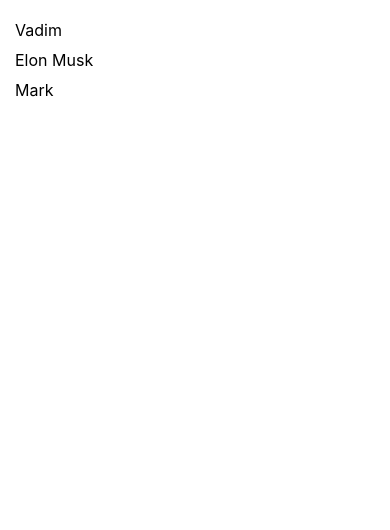
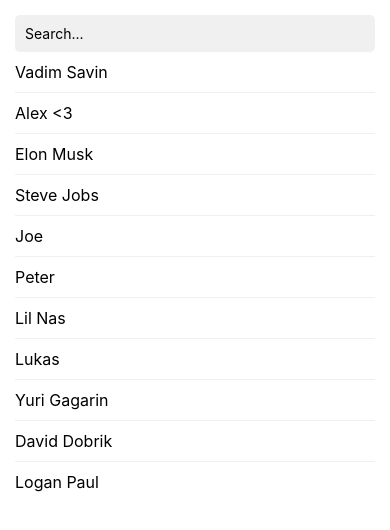
Before and after one commit to supremed3v/callingapp_react-native, a React Native app: screen / in a window 390 px wide. Shown: the top 530 px of the page. Built offline with nearby package versions, Linux system fonts and the light colour scheme.

Commit message:
Created Contact Screend and Calling Screen

```diff
--- a/App.js
+++ b/App.js
@@ -7,48 +7,19 @@
  */
 
 import React from 'react';
-import {
-  SafeAreaView,
-  StatusBar,
-  StyleSheet,
-  Text,
-  FlatList,
-  View,
-} from 'react-native';
+import {SafeAreaView, StatusBar} from 'react-native';
+import ContactsScreen from './src/screens/ContactsScreen';
 
-const contacts = ['Vadim', 'Elon Musk', 'Mark'];
+
 
 const App = () => {
   return (
-    <SafeAreaView >
+    <SafeAreaView>
       <StatusBar barStyle={'dark-content'} />
-      <View style={styles.page}>
-        <FlatList
-          data={contacts}
-          renderItem={({item}) => (
-            <Text style={styles.contactName}>{item}</Text>
-          )}
 
-          ItemSeparatorComponent={()=> <View style={styles.separator} />}
-        />
-      </View>
+      <ContactsScreen/>
     </SafeAreaView>
   );
 };
 
-const styles = StyleSheet.create({
-  page: {
-    padding: 15,
-  },
-
-  contactName: {
-    fontSize: 16,
-    marginVertical: 5,
-  },
-
-  separator: {
-
-  }
-});
-
 export default App;
--- /dev/null
+++ b/assets/data/contacts.json
@@ -0,0 +1,57 @@
+[
+  {
+    "user_id": "1",
+    "user_name": "vadim",
+    "user_display_name": "Vadim Savin"
+  },
+  {
+    "user_id": "2",
+    "user_name": "alex",
+    "user_display_name": "Alex <3"
+  },
+  {
+    "user_id": "3",
+    "user_name": "elonmusk",
+    "user_display_name": "Elon Musk"
+  },
+  {
+    "user_id": "4",
+    "user_name": "jobs",
+    "user_display_name": "Steve Jobs"
+  },
+  {
+    "user_id": "5",
+    "user_name": "joe",
+    "user_display_name": "Joe"
+  },
+  {
+    "user_id": "6",
+    "user_name": "peter",
+    "user_display_name": "Peter"
+  },
+  {
+    "user_id": "7",
+    "user_name": "lilnas",
+    "user_display_name": "Lil Nas"
+  },
+  {
+    "user_id": "8",
+    "user_name": "Lukas",
+    "user_display_name": "Lukas"
+  },
+  {
+    "user_id": "9",
+    "user_name": "Yuri",
+    "user_display_name": "Yuri Gagarin"
+  },
+  {
+    "user_id": "10",
+    "user_name": "David",
+    "user_display_name": "David Dobrik"
+  },
+  {
+    "user_id": "11",
+    "user_name": "Logan",
+    "user_display_name": "Logan Paul"
+  }
+]
--- /dev/null
+++ b/src/screens/ContactsScreen/index.js
@@ -0,0 +1,56 @@
+import {View, Text, StyleSheet, FlatList, TextInput} from 'react-native';
+import React, {useState, useEffect} from 'react';
+
+import dummyContacts from '../../../assets/data/contacts.json';
+
+export default function ContactsScreen() {
+  const [searchTerm, setSearchTerm] = useState('');
+  const [filteredContacts, setFilteredContacts] = useState(dummyContacts);
+
+  useEffect(() => {
+    const newContacts = dummyContacts.filter(
+      contact => contact.user_display_name.toLowerCase().includes(searchTerm.toLowerCase()),
+    );
+    setFilteredContacts(newContacts);
+  }, [searchTerm]);
+
+  return (
+    <View style={styles.page}>
+      <TextInput
+        value={searchTerm}
+        onChangeText={setSearchTerm}
+        style={styles.searchInput}
+        placeholder="Search..."
+      />
+      <FlatList
+        data={filteredContacts}
+        renderItem={({item}) => (
+          <Text style={styles.contactName}>{item.user_display_name}</Text>
+        )}
+        ItemSeparatorComponent={() => <View style={styles.separator} />}
+      />
+    </View>
+  );
+}
+
+const styles = StyleSheet.create({
+  page: {
+    padding: 15,
+  },
+
+  contactName: {
+    fontSize: 16,
+    marginVertical: 10,
+  },
+
+  separator: {
+    width: '100%',
+    height: 1,
+    backgroundColor: '#f0f0f0',
+  },
+  searchInput: {
+    backgroundColor: '#f0f0f0',
+    padding: 10,
+    borderRadius: 5,
+  },
+});
```
Also changed, not shown: src/screens/CallingScreen/index.js (added, +10 -0 lines).
